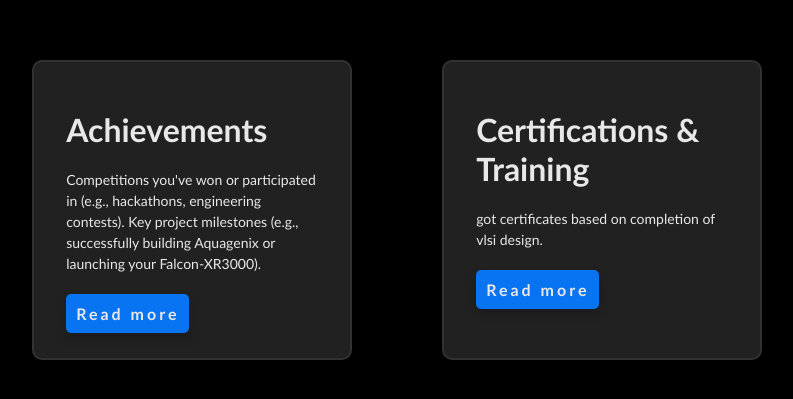
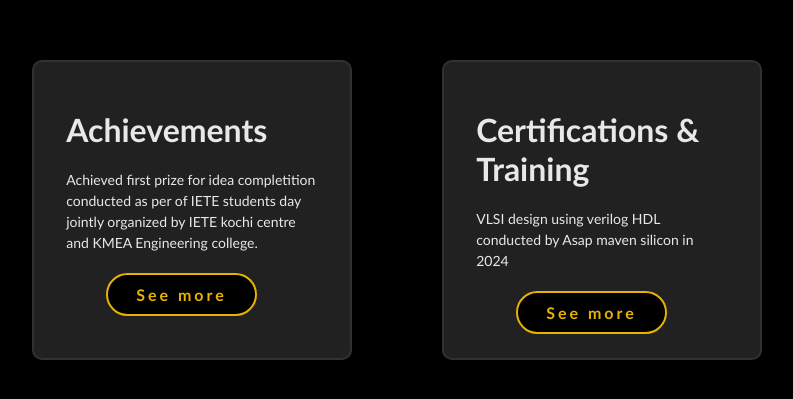
Before and after one commit to skywalker882288/alwinportfolio, a plain HTML site: page index.html in a window 1280 px wide. Shown: the part 3797-4196 px from the top of the page, without its empty margins (83-876 px from the left). Drawn offline with Linux system fonts and the light colour scheme.

Commit message:
Update index.html
Signed-off-by: Alwin george <skywalker882288@gmail.com>

```diff
--- a/index.html
+++ b/index.html
@@ -18,6 +18,7 @@
 
 
         </header>
+
         <section class="home">
             <div class="home-img">
                 <img src="alwin.png" alt="Alwin's Picture">
@@ -174,7 +175,7 @@
 
             <div class="one">
                 <div class="project-img">
-                    <img src="project1.jpg" alt="Aquagenix water extraction device">
+                    <img src="project1.png" alt="Aquagenix water extraction device">
                 </div>
                 <div class="project-content">
                     <h1>AQUAGENIX</h1>
@@ -243,10 +244,10 @@
                 <div class="content">
                   <p class="card-heading">Achievements
                   </p><p class="para">
-                    Competitions you've won or participated in (e.g., hackathons, engineering contests).
-                    Key project milestones (e.g., successfully building Aquagenix or launching your Falcon-XR3000).
+                    Achieved first prize for idea completition conducted as per of IETE students day jointly organized by IETE kochi centre
+                    and KMEA Engineering college.
                   </p>
-                  <button class="btn">Read more</button>
+                  <a href="#" id="seeMoreBtn1" class="project-btn">See more</a>
                 </div>
             </div>
 
@@ -254,9 +255,10 @@
                 <div class="content">
                   <p class="card-heading">Certifications & Training
                   </p><p class="para">
-                    got certificates based on completion of vlsi design.
+                    VLSI design using verilog HDL conducted by Asap maven silicon in 2024
+
                   </p>
-                  <button class="btn">Read more</button>
+                  <a href="#" id="seeMoreBtn1" class="project-btn">See more</a>
                 </div>
             </div>
 
@@ -264,9 +266,9 @@
                 <div class="content">
                   <p class="card-heading">Blog
                   </p><p class="para">
-                    Intrested in story posting.stoies can be viewde in the insta page.
+                    Intrested in story posting.stoies can be viewed in the insta page.
                   </p>
-                  <button class="btn">Read more</button>
+                  <a href="#" id="seeMoreBtn1" class="project-btn">See more</a>
                 </div>
             </div>
           </div>
@@ -318,5 +320,13 @@
               </div>
 
         </section>
+        <script>
+            var checkbox = document.querySelector(".toggle input[type='checkbox']");
+            checkbox.onclick = function() {
+                document.body.classList.toggle("dark-theme");
+            };
+        </script>
+
     </body>
+
 </html>
```
